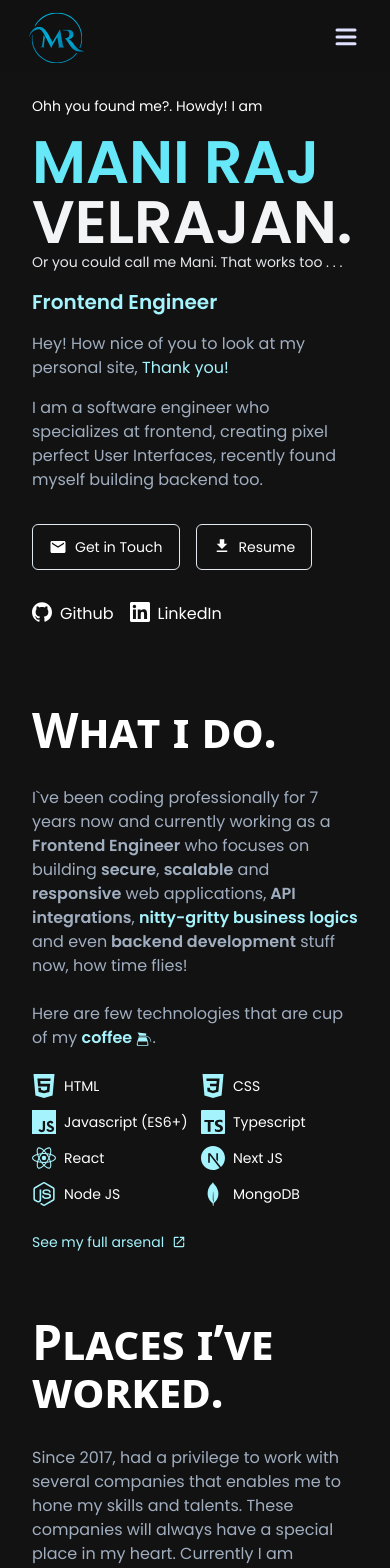
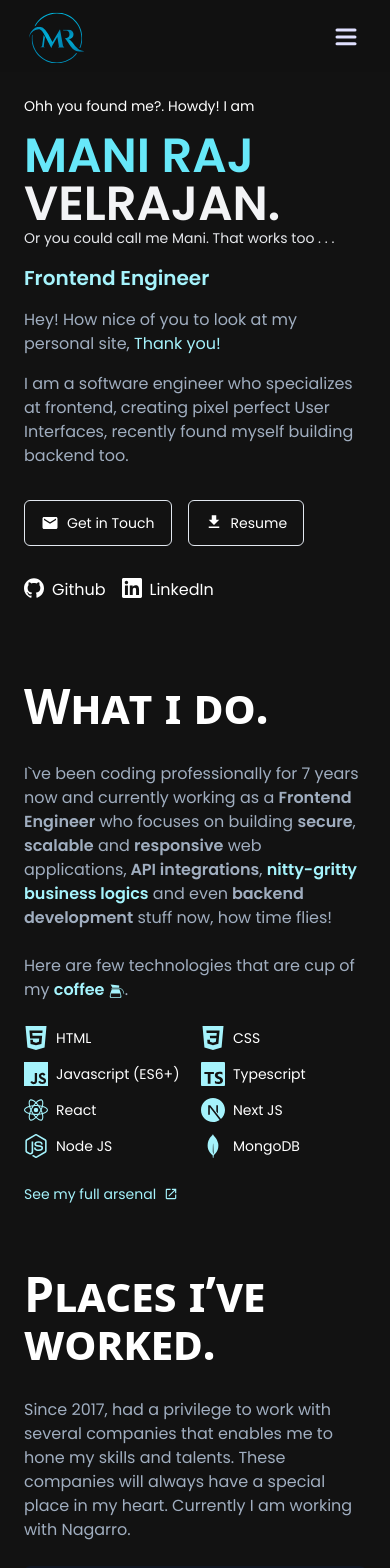
Before and after one commit to maniraj-v/Portfolio, a Next.js app: page / in a window 390 px wide. Shown: the top 1568 px of the page. Built offline with nearby package versions, Linux system fonts and the light colour scheme.

Commit message:
Styling and padding adjustments for mobile

```diff
--- a/app/_components/Experience/ExperienceTabs.tsx
+++ b/app/_components/Experience/ExperienceTabs.tsx
@@ -12,7 +12,7 @@ const ExperienceTabs = () => {
             <TabsTrigger
               value={name}
               key={name}
-              className="flex-1 bg-gray-900 bg-opacity-80 text-gray-100 data-[state=active]:bg-gray-200 rounded-sm"
+              className="flex-1 bg-gray-900 bg-opacity-80 text-gray-100 data-[state=active]:bg-white rounded-sm"
             >
               <Image
                 src={logo.dark.replace("/public", "")}
--- a/app/_components/Navbar/MobileNav.tsx
+++ b/app/_components/Navbar/MobileNav.tsx
@@ -40,7 +40,7 @@ function NavigationItems({ toggle }: { toggle: () => void }) {
               <a
                 href={`#${href}`}
                 onClick={toggle}
-                className="text-gray-200 text-lg tracking-wider hover:no-underline hover:border-b-2 border-cyan-200 font-light"
+                className="text-gray-200 text-lg tracking-wider hover:no-underline hover:border-b-2 border-cyan-200"
               >
                 {label}
               </a>
--- a/app/_components/Sidebar/index.tsx
+++ b/app/_components/Sidebar/index.tsx
@@ -3,16 +3,16 @@ import { MdDownload, MdEmail } from "react-icons/md";
 
 function Sidebar() {
   return (
-    <div className="block lg:fixed lg:max-w-[33%] px-8 lg:px-4 lg:pl-12">
+    <div className="block lg:fixed lg:max-w-[33%] px-6 lg:px-4 lg:pl-12">
       <p className="mb-4 lg:mb-0 text-sm lg:text-base">
         Ohh you found me?. Howdy! I am
       </p>
-      <p className="text-6xl font-bold uppercase leading-none">
-        <span className="inline-block text-cyan-300 xl:text-7xl hover:scale-110 transition-all">
+      <p className="font-bold uppercase leading-none">
+        <span className="inline-block text-cyan-300 text-5xl xl:text-7xl hover:scale-110 transition-all">
           Mani Raj
         </span>
         <br />
-        <span className="text-gray-100">Velrajan.</span>
+        <span className="text-gray-100 text-5xl xl:text-6xl">Velrajan.</span>
       </p>
       <p className="text-gray-200 text-sm lg:pl-4 mb-4">
         Or you could call me Mani. That works too . . .
--- a/app/layout.tsx
+++ b/app/layout.tsx
@@ -25,7 +25,7 @@ export default function RootLayout({
     <html lang="en">
       <body
         className={cn(
-          "min-h-screen bg-[#121212] text-white font-sans font-normal tracking-normal",
+          "min-h-screen bg-[#121212] text-white text-base font-sans font-normal tracking-normal",
           fontSans.variable
         )}
       >
--- a/app/page.tsx
+++ b/app/page.tsx
@@ -13,7 +13,7 @@ export default function Home() {
         <div className="mb-8 lg:mb-0 lg:col-span-2 pt-24 relative">
           <Sidebar />
         </div>
-        <div className="lg:sidebar-line lg:col-span-3 flex flex-col gap-16 max-w-[550px] p-8 lg:pt-16">
+        <div className="lg:sidebar-line lg:col-span-3 flex flex-col gap-16 max-w-[550px] py-8 px-6 lg:px-8 lg:pt-16">
           <About />
           <Experience />
           <Projects />
```
